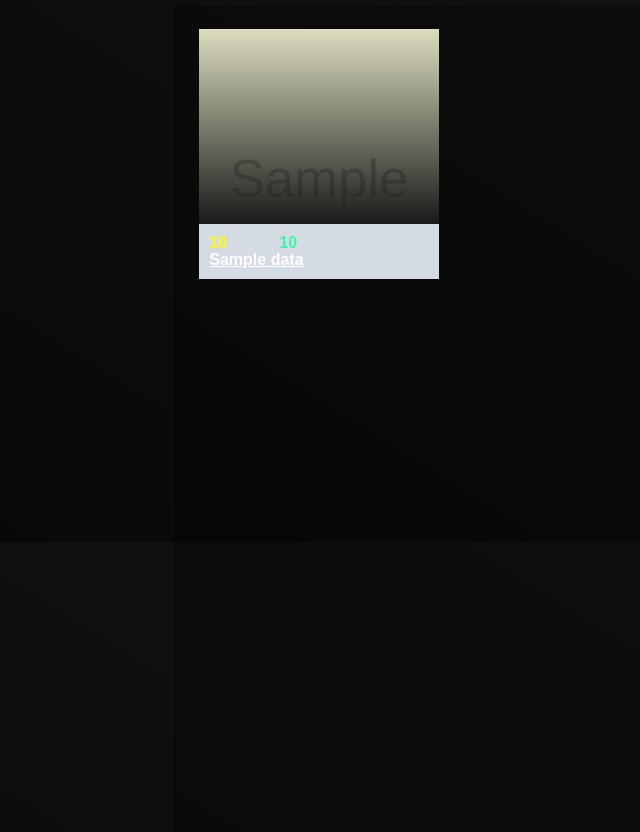
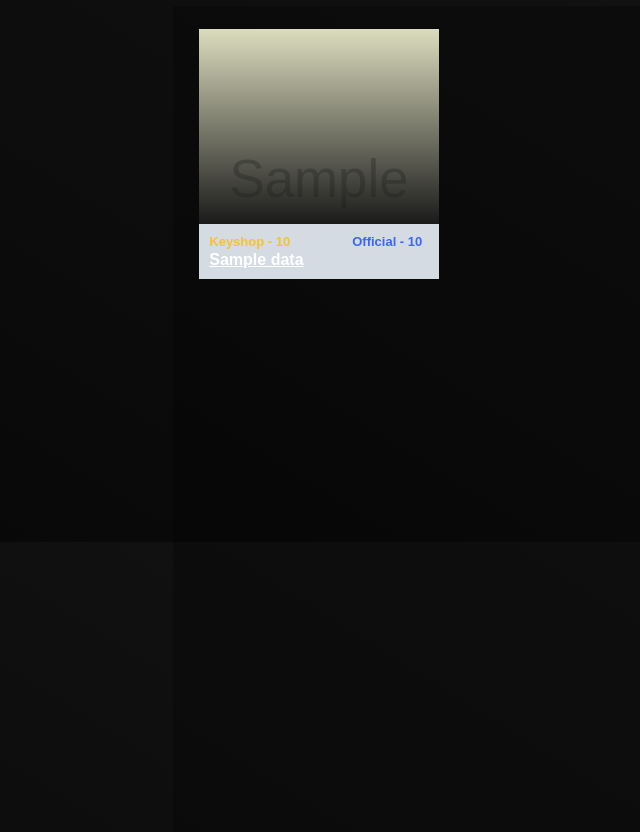
Before and after one commit to blazer2dev/steam-wishlist-viewer, a Flask app: template templates/index.html in a window 1280 px wide. Shown: the part 258-1090 px from the top of the page, without its empty margins (54-694 px from the left). Run offline with Flask 3, Linux system fonts and the light colour scheme; the template is opened without the code that fills it: most values are stand-ins (such as "Sample title", 1, 10 or a date in 2020); grey boxes marked "Sample" are stand-in pictures; parts of the project's set-up code (start-up, migrations or seed data) failed here and were passed over.

Commit message:
Updated Colors

```diff
--- a/static/css/style.css
+++ b/static/css/style.css
@@ -94,14 +94,16 @@ body {
 }
 
 .deal_container .keyshop_price {
-    color: yellow;
-    bottom: 17px;
+    color: rgb(245, 195, 49);
+    bottom: 20px;
+    font-size: small;
 }
 
 .deal_container .official_price {
-    color: rgb(53, 250, 168);
-    bottom: 17px;
-    left: 70px;
+    color: rgb(59, 101, 294);
+    bottom: 20px;
+    font-size: small;
+    right: 7px;
 }
 
 .deal_container a {
--- a/templates/index.html
+++ b/templates/index.html
@@ -30,23 +30,10 @@
                     <div class="deal_gradient"></div>
                 </div>
                 <span><a href={{data.url}} target="_blank">{{data.game_name}}</a></span>
-                <span class="keyshop_price">{{data.keyshop_price}}</span>
-                <span class="official_price">{{data.official_price}}</span>
+                <span class="keyshop_price">Keyshop - {{data.keyshop_price}}</span>
+                <span class="official_price">Official - {{data.official_price}}</span>
             </div>
             {% endfor %}
-
-            <!---
-            <div class="deal_container">
-                <div class="deal_banner">
-                    <img src=https://img.gg.deals/52/c2/d98a5c9eac66dfb7eb44f998b5751e2f6390_307xr176.jpg>
-                    <div class="deal_gradient"></div>
-                </div>
-                <span><a href=https://img.gg.deals/52/c2/d98a5c9eac66dfb7eb44f998b5751e2f6390_307xr176.jpg
-                        target="_blank">A Hat In Time</a></span>
-                <span class="keyshop_price">45.97</span>
-                <span class="official_price">83.25</span>
-            </div>
-        -->
 
         </div>
 
--- a/wishlistScraper.py
+++ b/wishlistScraper.py
@@ -21,7 +21,7 @@ class WishlistScraper:
         sys.stdout.write("\x1b]8;;\x1b\\")
         print() # line break
 
-    def scrap_wishlist(self, steamid):
+    def scrap_wishlist(self, steamid: int):
         page_number = 0
         games_list = []
         while True:
```
Also changed, not shown: routes.py (+8 -5 lines).
